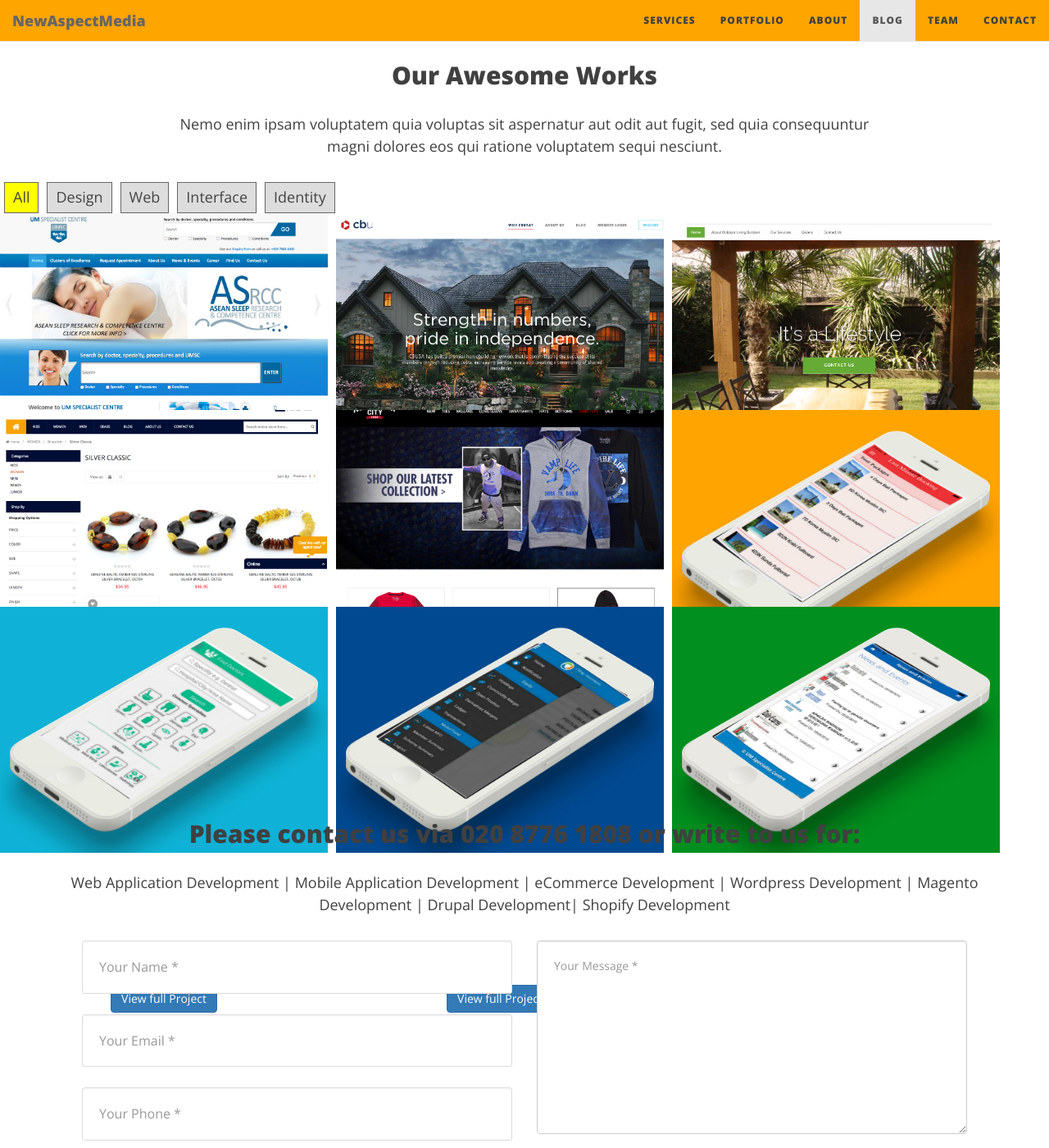
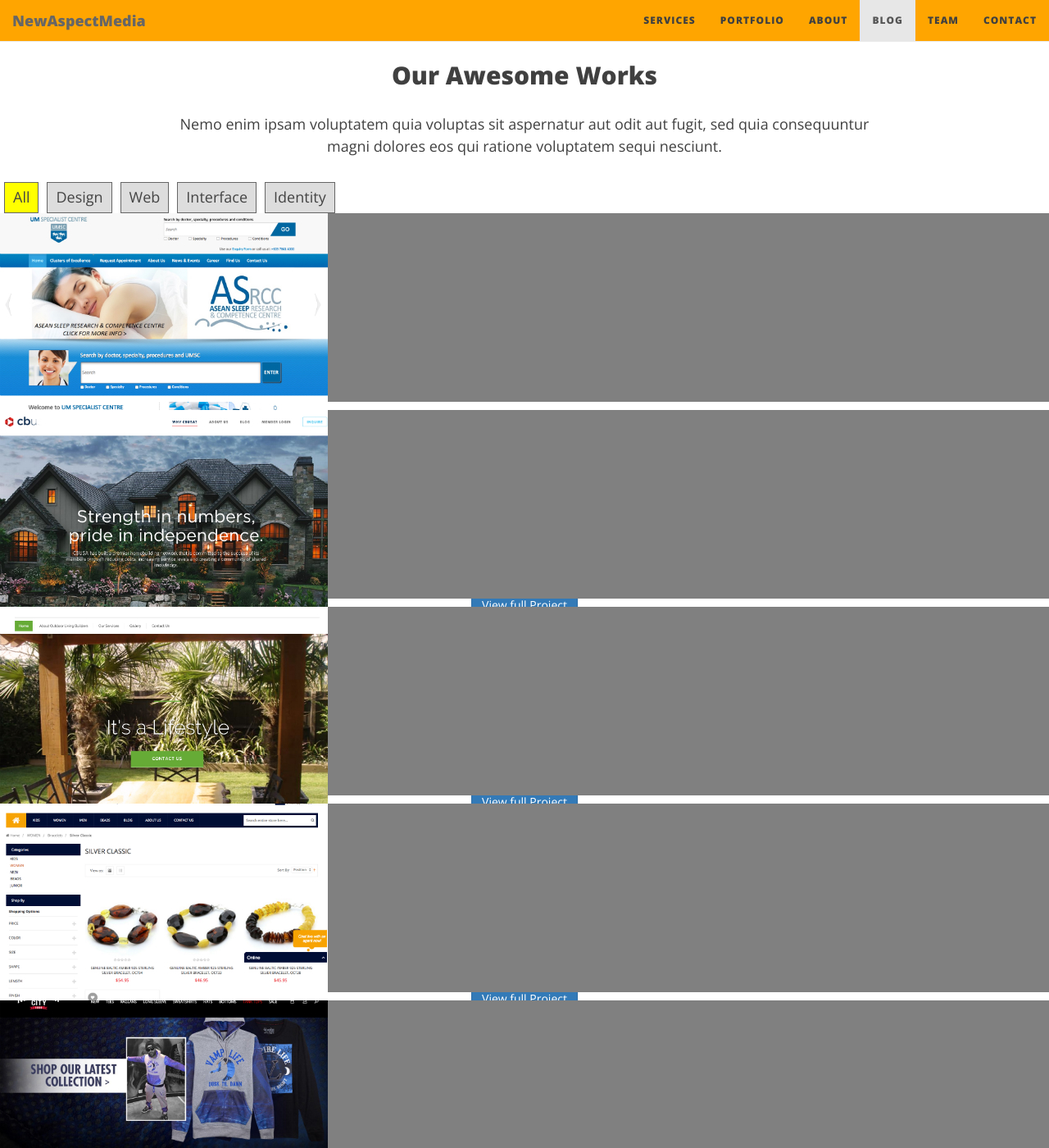
Before and after one commit to newmedia77/appxnam, a Jekyll site: the page built from index.html, in a window 1280 px wide and 1400 px high, scrolled down 3529 px. Shown: the whole window at 82% size. Built offline with Jekyll 4.4.1, drawn with Linux system fonts in a browser that asks for light colours; nearby versions of some CDN libraries; the list of posts is cut into pages by our own code.

Commit message:
andreas
portfolio-item

```diff
--- a/css/style.css
+++ b/css/style.css
@@ -621,7 +621,7 @@
 #filter a.active {background: yellow;}
 
 #grid {clear: both; position: relative}
-.portfolio-item {height: 230px; background: grey; float: left; margin-right: 10px; margin-bottom: 10px; color: #fff; font-size: 60px; text-align: center; line-height: 230px; cursor: default;}
+.portfolio-item {min-width: 100%; height: 230px; background: grey; float: left; margin-right: 10px; margin-bottom: 10px; color: #fff; font-size: 60px; text-align: center; line-height: 230px; cursor: default;}
 
 /* =-=-=-=-=-=-= Case study section =-=-=-=-=-=-= */
 
```
